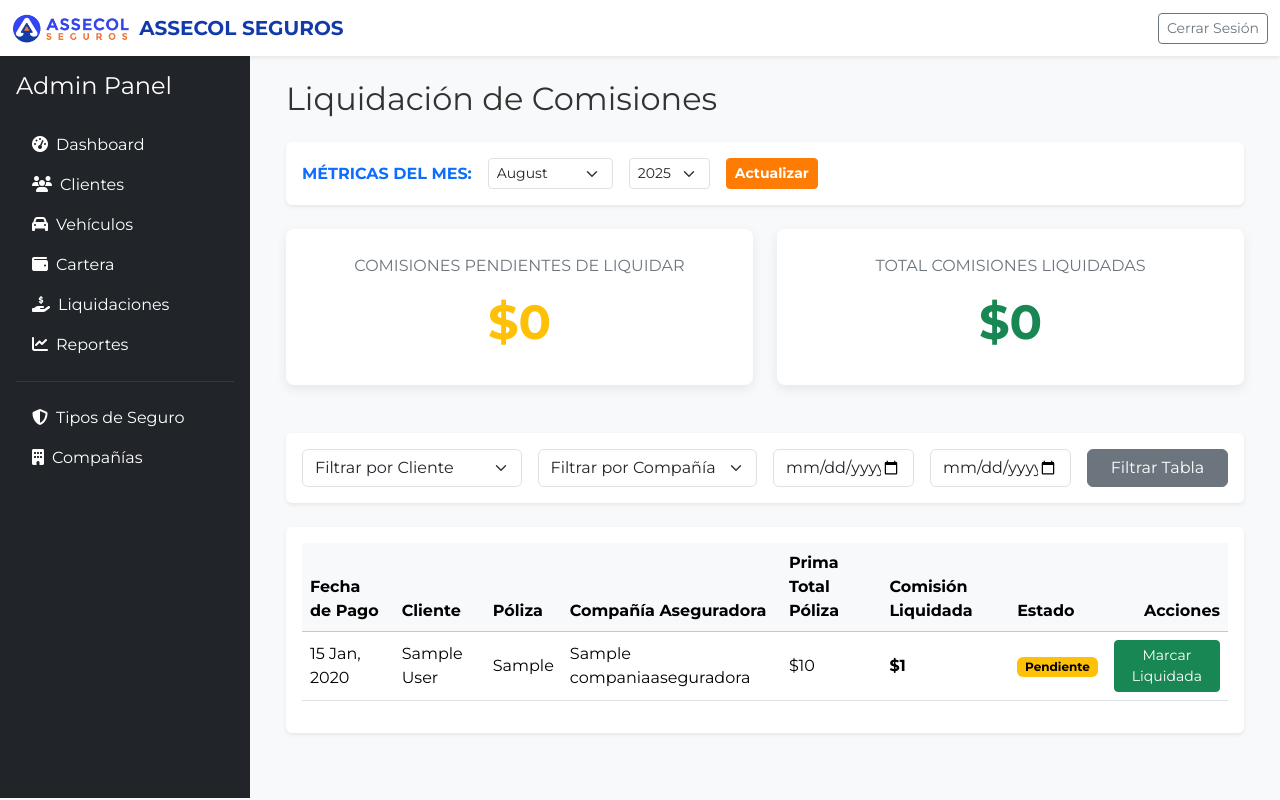
After one commit to Santiago-caicedo/assecol_seguros, a Django app: page /dashboard/liquidaciones/ in a window 1280 px wide. The commit adds this page. Run offline with Django 5.2, Linux system fonts and the light colour scheme; a user stored in the database is signed in; tables that the repository leaves empty hold one stand-in row (values such as "Sample post"); some libraries are stand-ins or nearby versions.

Commit message:
logica de liquidacion de comisiones finalizada, depurada y optimizada

```diff
--- a/proyecto_seguros/dashboard_admin/templates/dashboard_admin/dashboard_base.html
+++ b/proyecto_seguros/dashboard_admin/templates/dashboard_admin/dashboard_base.html
@@ -35,6 +35,11 @@
                     </a>
                 </li>
                 <li class="nav-item">
+                    <a class="nav-link text-white" href="{% url 'dashboard_admin:liquidacion_comisiones' %}">
+                        <i class="fas fa-hand-holding-usd me-2"></i>Liquidaciones
+                    </a>
+                </li>
+                <li class="nav-item">
                     <a class="nav-link text-white" href="{% url 'reportes:panel_reportes' %}">
                         <i class="fas fa-chart-line me-2"></i>Reportes
                     </a>
--- /dev/null
+++ b/proyecto_seguros/dashboard_admin/templates/dashboard_admin/liquidacion_comisiones.html
@@ -0,0 +1,153 @@
+{% extends "dashboard_admin/dashboard_base.html" %}
+{% load humanize %}
+{% load cartera_extras %}
+
+{% block dashboard_content %}
+<h1 class="h2 mb-4">Liquidación de Comisiones</h1>
+
+<div class="card shadow-sm border-0 mb-4">
+    <div class="card-body">
+        <form method="get" class="row g-3 align-items-center">
+            <div class="col-auto"><strong class="text-primary">MÉTRICAS DEL MES:</strong></div>
+            <div class="col-auto">
+                <select name="mes_kpi" class="form-select form-select-sm">
+                    {% for num, nombre in meses %}
+                    <option value="{{ num }}" {% if num == mes_seleccionado_kpi %}selected{% endif %}>{{ nombre }}</option>
+                    {% endfor %}
+                </select>
+            </div>
+            <div class="col-auto">
+                <select name="ano_kpi" class="form-select form-select-sm">
+                    {% for ano in rango_anos %}
+                    <option value="{{ ano }}" {% if ano == ano_seleccionado_kpi %}selected{% endif %}>{{ ano }}</option>
+                    {% endfor %}
+                </select>
+            </div>
+            <div class="col-auto"><button type="submit" class="btn btn-primary-assecol btn-sm">Actualizar</button></div>
+        </form>
+    </div>
+</div>
+
+<div class="row">
+    <div class="col-md-6 mb-4">
+        <div class="stat-card">
+            <p class="text-secondary text-uppercase">Comisiones Pendientes de Liquidar</p>
+            <h1 class="text-warning">${{ total_pendiente|floatformat:0|intcomma }}</h1>
+        </div>
+    </div>
+    <div class="col-md-6 mb-4">
+        <div class="stat-card">
+            <p class="text-secondary text-uppercase">Total Comisiones Liquidadas</p>
+            <h1 class="text-success">${{ total_liquidado|floatformat:0|intcomma }}</h1>
+        </div>
+    </div>
+</div>
+
+<div class="card shadow-sm border-0 my-4">
+    <div class="card-body">
+        <form method="get">
+            <div class="row g-3">
+                <div class="col-md-3">
+                    <select name="cliente_id" class="form-select">
+                        <option value="">Filtrar por Cliente</option>
+                        {% for cliente in todos_los_clientes %}
+                        <option value="{{ cliente.pk }}" {% if cliente.pk|stringformat:"s" == request.GET.cliente_id %}selected{% endif %}>{{ cliente.get_full_name }}</option>
+                        {% endfor %}
+                    </select>
+                </div>
+                <div class="col-md-3">
+                    <select name="compania_id" class="form-select">
+                        <option value="">Filtrar por Compañía</option>
+                        {% for compania in todas_las_companias %}
+                        <option value="{{ compania.pk }}" {% if compania.pk|stringformat:"s" == request.GET.compania_id %}selected{% endif %}>{{ compania.nombre }}</option>
+                        {% endfor %}
+                    </select>
+                </div>
+                <div class="col-md-2"><input type="date" name="fecha_inicio" class="form-control" value="{{ request.GET.fecha_inicio|default:'' }}"></div>
+                <div class="col-md-2"><input type="date" name="fecha_fin" class="form-control" value="{{ request.GET.fecha_fin|default:'' }}"></div>
+                <div class="col-md-2 d-grid"><button type="submit" class="btn btn-secondary">Filtrar Tabla</button></div>
+            </div>
+        </form>
+    </div>
+</div>
+
+<div class="card shadow-sm border-0">
+    <div class="card-body">
+        <div class="table-responsive">
+            <table class="table table-hover align-middle">
+                <thead class="table-light">
+                    <tr>
+                        <th>Fecha de Pago</th>
+                        <th>Cliente</th>
+                        <th>Póliza</th>
+                        <th>Compañía Aseguradora</th>
+                        <th>Prima Total Póliza</th> <th>Comisión Liquidada</th> <th>Estado</th>
+                        <th class="text-end">Acciones</th>
+                    </tr>
+                </thead>
+                <tbody>
+                {% for pago in pagos_list %}
+                    <tr>
+                        <td>{{ pago.fecha_pago|date:"d M, Y" }}</td>
+                        <td>{{ pago.poliza.cliente.get_full_name }}</td>
+                        <td>{{ pago.poliza.numero_poliza }}</td>
+                        <td>{{ pago.poliza.compania_aseguradora.nombre }}</td>
+
+                        {# Este es el valor total de la póliza, como referencia #}
+                        <td>${{ pago.poliza.prima_total|floatformat:0|intcomma }}</td>
+
+                        {# Este es el valor de la comisión que se liquidó en este pago #}
+                        <td class="fw-bold">${{ pago.monto_pagado|floatformat:0|intcomma }}</td>
+
+                        <td>
+                            {% if pago.estado_comision == 'LIQUIDADA' %}
+                                <span class="badge text-bg-success">Liquidada</span>
+                            {% else %}
+                                <span class="badge text-bg-warning">Pendiente</span>
+                            {% endif %}
+                        </td>
+                        <td class="text-end">
+                            {% if pago.estado_comision == 'PENDIENTE' %}
+                            <form action="{% url 'dashboard_admin:marcar_comision_liquidada' pk=pago.pk %}" method="post" class="d-inline">
+                                {% csrf_token %}
+                                <button type="submit" class="btn btn-success btn-sm">Marcar Liquidada</button>
+                            </form>
+                            {% elif pago.estado_comision == 'LIQUIDADA' %}
+                            <form action="{% url 'dashboard_admin:desmarcar_comision_liquidada' pk=pago.pk %}" method="post" class="d-inline">
+                                {% csrf_token %}
+                                <button type="submit" class="btn btn-outline-secondary btn-sm" title="Revertir a Pendiente">Anular</button>
+                            </form>
+                            {% endif %}
+                        </td>
+                    </tr>
+                {% empty %}
+                    <tr><td colspan="8" class="text-center p-4">No hay pagos que coincidan con los filtros.</td></tr>
+                {% endfor %}
+                </tbody>
+            </table>
+        </div>
+
+        {% if is_paginated %}
+        <nav aria-label="Navegación de páginas" class="mt-4">
+            <ul class="pagination justify-content-center">
+                {% if page_obj.has_previous %}
+                    <li class="page-item"><a class="page-link" href="?page={{ page_obj.previous_page_number }}&amp;{{ filtros_aplicados }}">Anterior</a></li>
+                {% else %}
+                    <li class="page-item disabled"><a class="page-link" href="#">Anterior</a></li>
+                {% endif %}
+                {% for i in paginator.page_range %}
+                    <li class="page-item {% if page_obj.number == i %}active{% endif %}">
+                        <a class="page-link" href="?page={{ i }}&amp;{{ filtros_aplicados }}">{{ i }}</a>
+                    </li>
+                {% endfor %}
+                {% if page_obj.has_next %}
+                    <li class="page-item"><a class="page-link" href="?page={{ page_obj.next_page_number }}&amp;{{ filtros_aplicados }}">Siguiente</a></li>
+                {% else %}
+                    <li class="page-item disabled"><a class="page-link" href="#">Siguiente</a></li>
+                {% endif %}
+            </ul>
+        </nav>
+        {% endif %}
+    </div>
+</div>
+{% endblock %}
--- a/proyecto_seguros/dashboard_admin/urls.py
+++ b/proyecto_seguros/dashboard_admin/urls.py
@@ -10,6 +10,7 @@ from .views import (
     CompaniaAseguradoraDeleteView,
     CompaniaAseguradoraListView,
     CompaniaAseguradoraUpdateView,
+    LiquidacionComisionesView,
     PolicyCancelView,
     PolicyCreateView,
     PolicyPortfolioDetailView,
@@ -23,6 +24,8 @@ from .views import (
     VehiculoListView,
     VehiculoUpdateView,
     dashboard_home_view,
+    desmarcar_comision_liquidada_view,
+    marcar_comision_liquidada_view,
     marcar_cuota_mora_view,
     marcar_cuota_pagada_view,
     test_select2_view
@@ -61,4 +64,9 @@ urlpatterns = [
 
     path('test-select2/', test_select2_view, name='test_select2'),
 
+
+    path('liquidaciones/', LiquidacionComisionesView.as_view(), name='liquidacion_comisiones'),
+    path('pagos/<int:pk>/marcar-liquidada/', marcar_comision_liquidada_view, name='marcar_comision_liquidada'),
+    path('pagos/<int:pk>/desmarcar-liquidada/', desmarcar_comision_liquidada_view, name='desmarcar_comision_liquidada'),
+
 ]
--- a/proyecto_seguros/dashboard_admin/views.py
+++ b/proyecto_seguros/dashboard_admin/views.py
@@ -12,7 +12,7 @@ from polizas.models import Poliza, TipoSeguro, CompaniaAseguradora, Vehiculo
 from polizas.forms import PolicyForm
 from .forms import CancelPolicyForm, VehiculoForm
 from .forms import ClientCreationForm, ClientUpdateForm, TipoSeguroForm, CompaniaAseguradoraForm
-from datetime import date, timedelta
+from datetime import date, datetime, timedelta
 from django.utils import timezone
 from django.db.models import Sum, Q
 import json
@@ -552,3 +552,88 @@ class VehiculoDeleteView(LoginRequiredMixin, UserPassesTestMixin, DeleteView):
 
 def test_select2_view(request):
     return render(request, 'dashboard_admin/debug_select2.html')
+
+#VISTAS PARA COMISIONES
+
+
+class LiquidacionComisionesView(LoginRequiredMixin, UserPassesTestMixin, ListView):
+    model = Pago
+    template_name = 'dashboard_admin/liquidacion_comisiones.html'
+    context_object_name = 'pagos_list' # Usaremos este nombre en la plantilla
+    paginate_by = 15
+
+    def test_func(self):
+        return self.request.user.is_staff
+
+    def get_queryset(self):
+        queryset = Pago.objects.select_related(
+            'poliza__cliente',
+            'poliza__tipo_seguro',
+            'poliza__compania_aseguradora'
+        ).all()
+
+        # Lógica de Filtros para la Tabla
+        cliente_id = self.request.GET.get('cliente_id')
+        compania_id = self.request.GET.get('compania_id')
+        fecha_inicio = self.request.GET.get('fecha_inicio')
+        fecha_fin = self.request.GET.get('fecha_fin')
+
+        if cliente_id:
+            queryset = queryset.filter(poliza__cliente_id=cliente_id)
+        if compania_id:
+            queryset = queryset.filter(poliza__compania_aseguradora_id=compania_id)
+        if fecha_inicio:
+            queryset = queryset.filter(fecha_pago__gte=fecha_inicio)
+        if fecha_fin:
+            queryset = queryset.filter(fecha_pago__lte=fecha_fin)
+
+        return queryset
+
+    def get_context_data(self, **kwargs):
+        context = super().get_context_data(**kwargs)
+
+        # --- Lógica para las Tarjetas de Métricas ---
+        hoy = timezone.now()
+        ano_kpi = int(self.request.GET.get('ano_kpi', hoy.year))
+        mes_kpi = int(self.request.GET.get('mes_kpi', hoy.month))
+
+        pagos_para_kpi = Pago.objects.filter(fecha_pago__year=ano_kpi, fecha_pago__month=mes_kpi)
+
+        total_liquidado = pagos_para_kpi.filter(estado_comision='LIQUIDADA').aggregate(total=Sum('monto_pagado'))['total'] or 0
+        total_pendiente = pagos_para_kpi.filter(estado_comision='PENDIENTE').aggregate(total=Sum('monto_pagado'))['total'] or 0
+
+
+        context['total_pendiente'] = total_pendiente
+        context['total_liquidado'] = total_liquidado
+
+        # --- Pasamos datos adicionales para los filtros ---
+        context['todos_los_clientes'] = User.objects.filter(is_staff=False)
+        context['todas_las_companias'] = CompaniaAseguradora.objects.all()
+        context['rango_anos'] = range(hoy.year, hoy.year - 5, -1)
+        context['meses'] = [(i, datetime(2000, i, 1).strftime('%B').capitalize()) for i in range(1, 13)]
+        context['mes_seleccionado_kpi'] = mes_kpi
+        context['ano_seleccionado_kpi'] = ano_kpi
+        context['filtros_aplicados'] = self.request.GET.urlencode()
+
+        return context
+
+
+@login_required
+@user_passes_test(es_admin)
+@require_POST
+def marcar_comision_liquidada_view(request, pk):
+    pago = get_object_or_404(Pago, pk=pk)
+    pago.estado_comision = 'LIQUIDADA'
+    pago.save()
+    return redirect('dashboard_admin:liquidacion_comisiones')
+
+
+@login_required
+@user_passes_test(es_admin)
+@require_POST
+def desmarcar_comision_liquidada_view(request, pk):
+    pago = get_object_or_404(Pago, pk=pk)
+    # Simplemente revertimos el estado a PENDIENTE
+    pago.estado_comision = 'PENDIENTE'
+    pago.save()
+    return redirect('dashboard_admin:liquidacion_comisiones')
```
Also changed, not shown: proyecto_seguros/cartera/models.py (+12 -0 lines), proyecto_seguros/cartera/templatetags/cartera_extras.py (added, +16 -0 lines), proyecto_seguros/polizas/signals.py (+25 -1 lines), proyecto_seguros/cartera/migrations/0002_pago_estado_comision.py (added), proyecto_seguros/cartera/templatetags/__init__.py (added).
